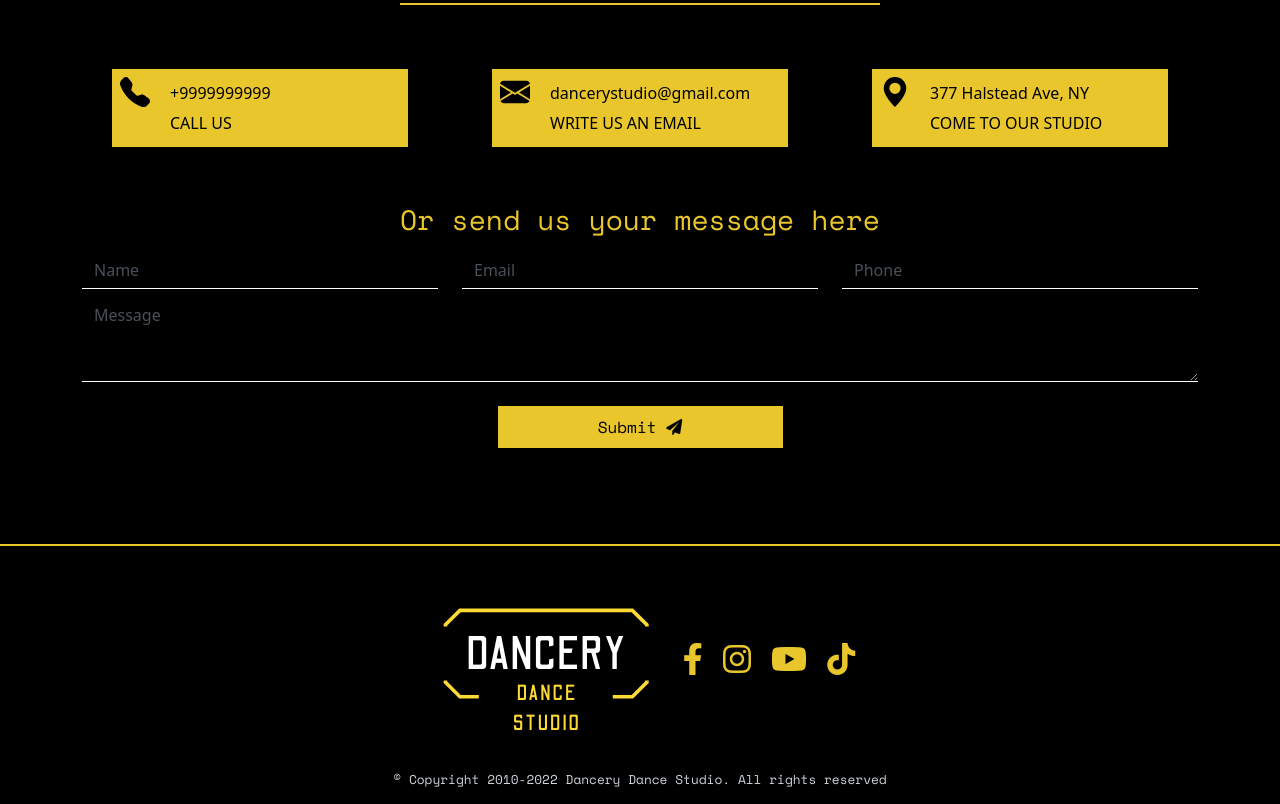
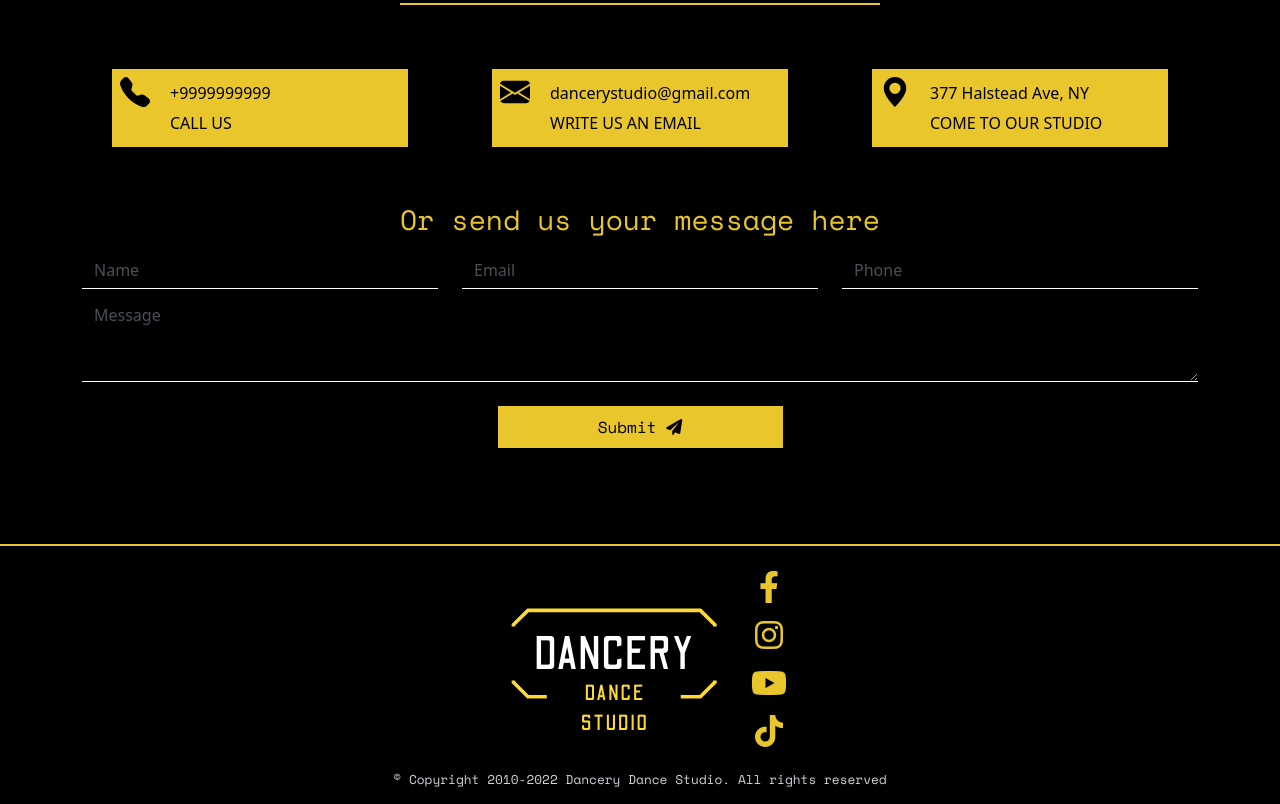
Before and after one commit to gabijonsis/dancery, a website: page index.html in a window 1280 px wide. Shown: the part 5477-6281 px from the top of the page. Drawn offline with nearby package versions, Linux system fonts and the light colour scheme.

Commit message:
Update index.html

```diff
--- a/index.html
+++ b/index.html
@@ -384,7 +384,7 @@
           <a href="#" class="mt-5 mb-4">
             <img src="assets/images/logo.png" alt="logo image">
           </a>
-          <div class="soc-media">
+          <div class="soc-media d-flex align-items-center justify-content-center flex-column">
             <a href="#"><i class="fa-brands fa-facebook-f fa-2x m-2"></i></a>
             <a href="#"><i class="fa-brands fa-instagram fa-2x m-2"></i></a>
             <a href="#"><i class="fa-brands fa-youtube fa-2x m-2"></i></a>
```
